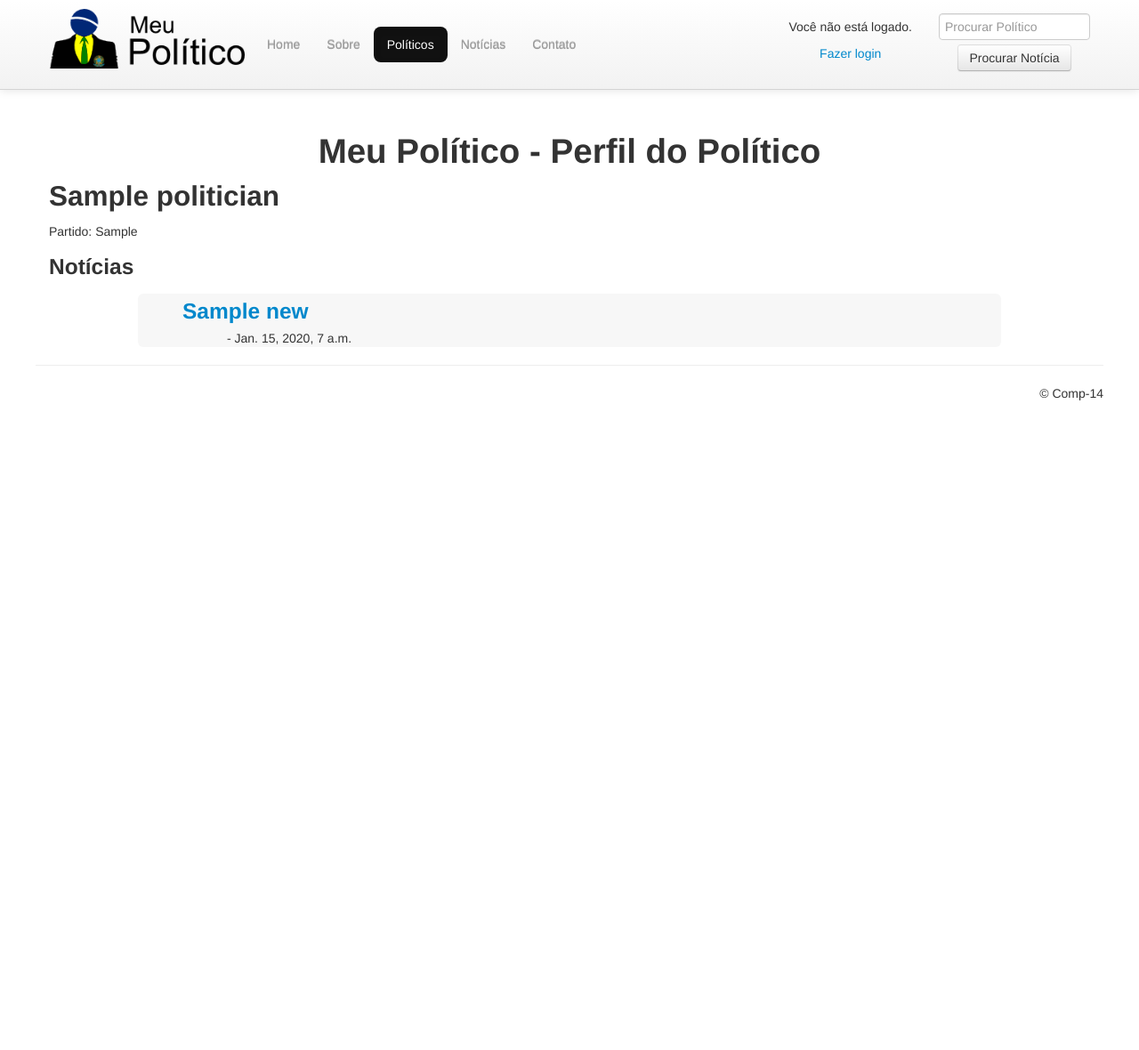
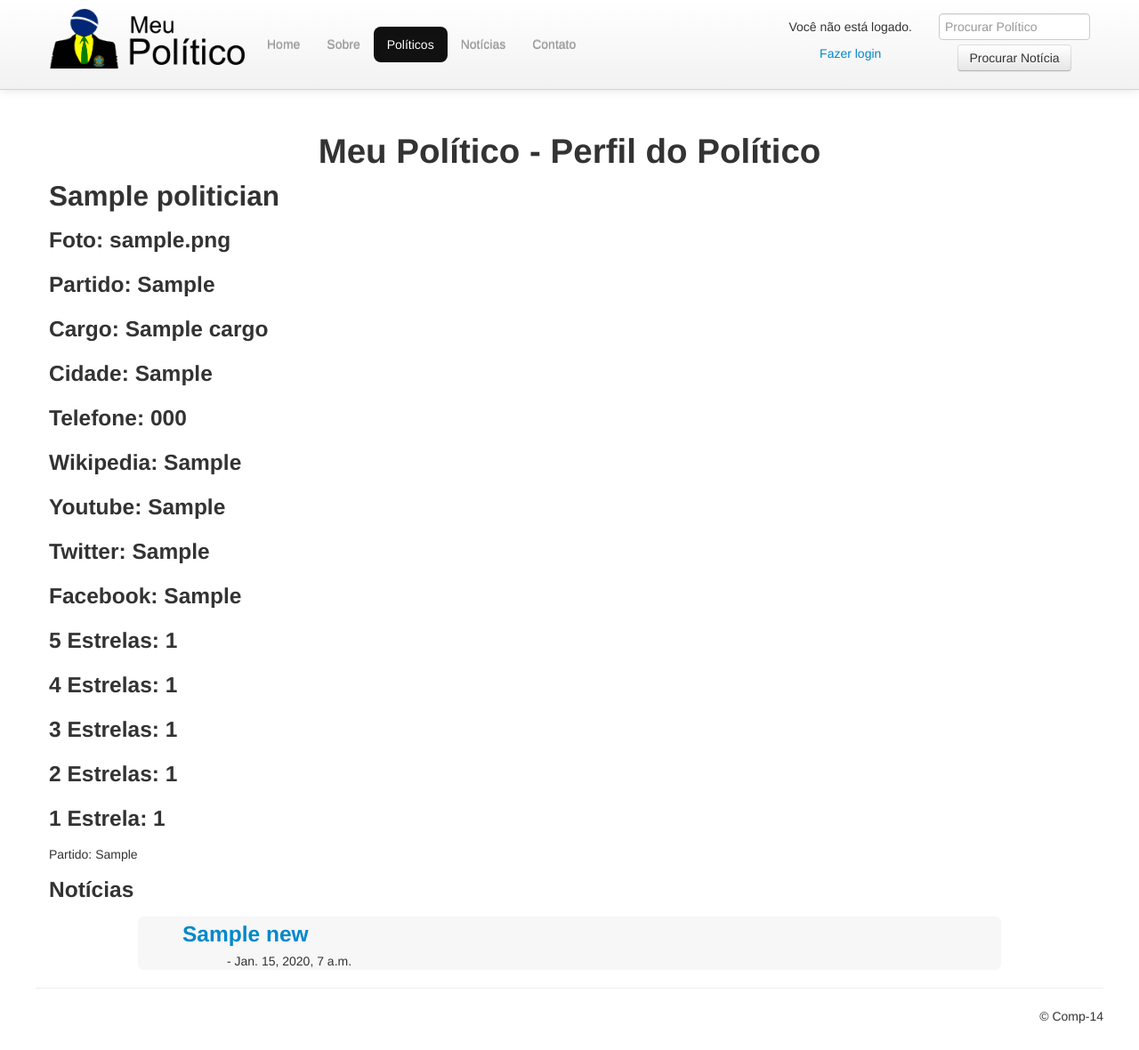
Before and after one commit to thalesmello/meupolitico, a Django app: page /politicians/1/ in a window 1280 px wide. Shown: the top 1180 px of the page at 89% size. Before the commit the page ends 450 px from the top, so only its background shows below. Run offline with Django 3.2, Linux system fonts and the light colour scheme; tables that the repository leaves empty hold one stand-in row (values such as "Sample post"); parts of the project's set-up code (start-up, migrations or seed data) failed here and were passed over; some libraries are stand-ins or nearby versions.

```diff
--- a/politicians/templates/politicians/politician_profile.html
+++ b/politicians/templates/politicians/politician_profile.html
@@ -3,6 +3,21 @@
 {% block content %}
 <h1 id="heading_text">Meu Político - Perfil do Político</h1>
 <h2>{{ politician.name }}</h2>
+<h3>Foto: {{ politician.foto_url }}</h3>
+<h3>Partido: {{ politician.party }}</h3>
+<h3>Cargo: {{ politician.cargo }}</h3>
+<h3>Cidade: {{ politician.cidade }}</h3>
+<h3>Telefone: {{ politician.telefone }}</h3>
+<h3>Wikipedia: {{ politician.wikipedia }}</h3>
+<h3>Youtube: {{ politician.youtube }}</h3>
+<h3>Twitter: {{ politician.twitter }}</h3>
+<h3>Facebook: {{ politician.facebook }}</h3>
+<h3>5 Estrelas: {{ politician.estrela5 }}</h3>
+<h3>4 Estrelas: {{ politician.estrela4 }}</h3>
+<h3>3 Estrelas: {{ politician.estrela3 }}</h3>
+<h3>2 Estrelas: {{ politician.estrela2 }}</h3>
+<h3>1 Estrela: {{ politician.estrela1 }}</h3>
+
 <p>Partido: {{ politician.party.acronym }}</p>
 
 <h3>Notícias</h3>
```
Also changed, not shown: politicians/static/politicians/images/acompanhar.png.
